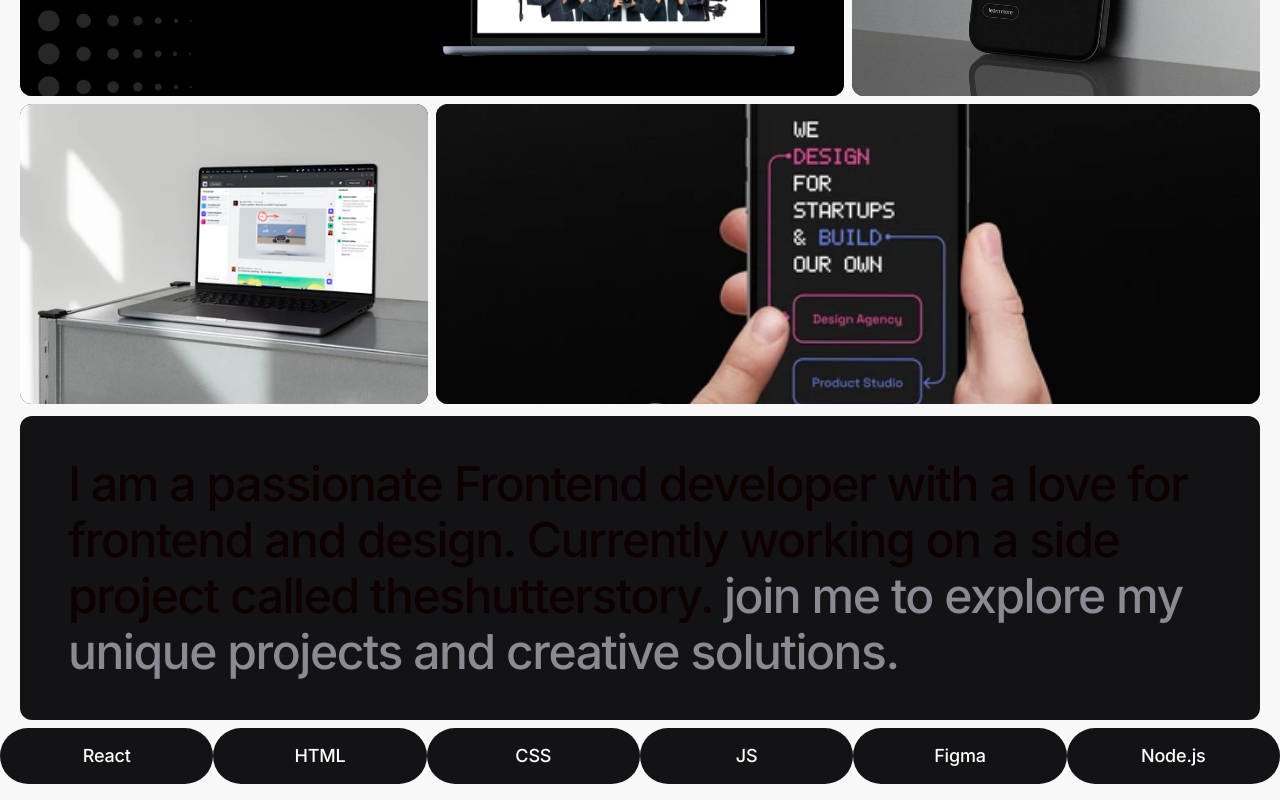
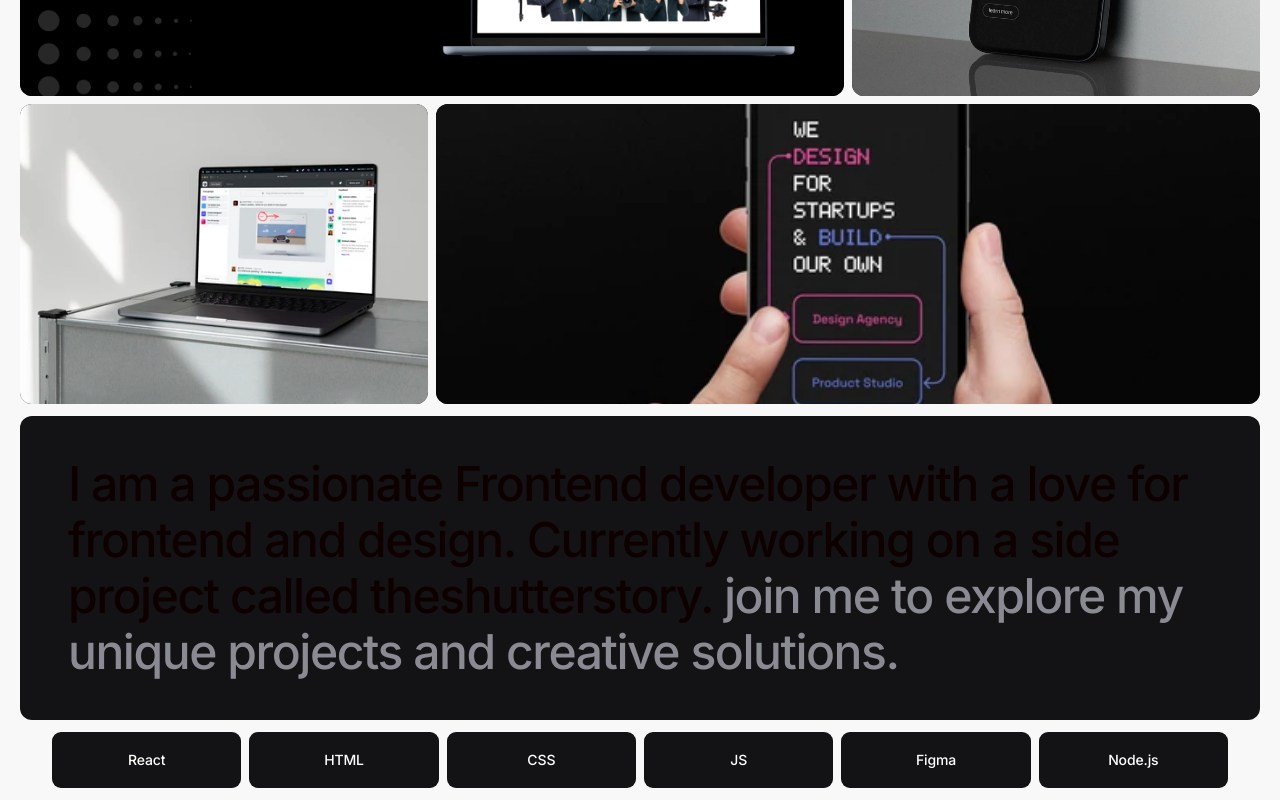
Before and after one commit to theshreeraj/theshreeraj, a React (Vite) app: page / in a window 1280 px wide. Shown: the part 1036-1836 px from the top of the page. Built offline with nearby package versions, Linux system fonts and the light colour scheme.

Commit message:
updated techstack

```diff
--- a/src/components/Techstack.jsx
+++ b/src/components/Techstack.jsx
@@ -46,7 +46,7 @@ function Techstack() {
 
   return (
     <div
-      className="flex overflow-hidden my-2 max-md:grid max-md:auto-cols-[1fr] max-md:gap-x-2 max-md:gap-y-2 max-md:grid-cols-[1fr_1fr] max-md:grid-rows-[auto_auto]"
+      className="flex overflow-hidden my-2 mx-12 max-md:grid max-md:auto-cols-[1fr] max-md:gap-x-2 max-md:gap-y-2 max-md:grid-cols-[1fr_1fr] max-md:grid-rows-[auto_auto]"
       ref={sliderRef}
       style={{ transition: "transform 0.5s ease-in-out" }}
     >
@@ -54,7 +54,7 @@ function Techstack() {
         <a
           key={index}
           href={social.link}
-          className="flex w-full min-h-[56px] justify-center items-center bg-[#131315] transition-[background-color] duration-300 ease-[ease-out] text-white text-lg leading-6 text-center tracking-[-0.01em] px-6 py-4 rounded-[99px]"
+          className="flex w-full min-h-[56px] justify-center items-center bg-[#131315] transition-[background-color] duration-300 ease-[ease-out] text-white text-md leading-6 text-center tracking-[-0.01em] m-1 px-6 py-4 rounded-[9px]"
         >
           {social.name}
         </a>
```
